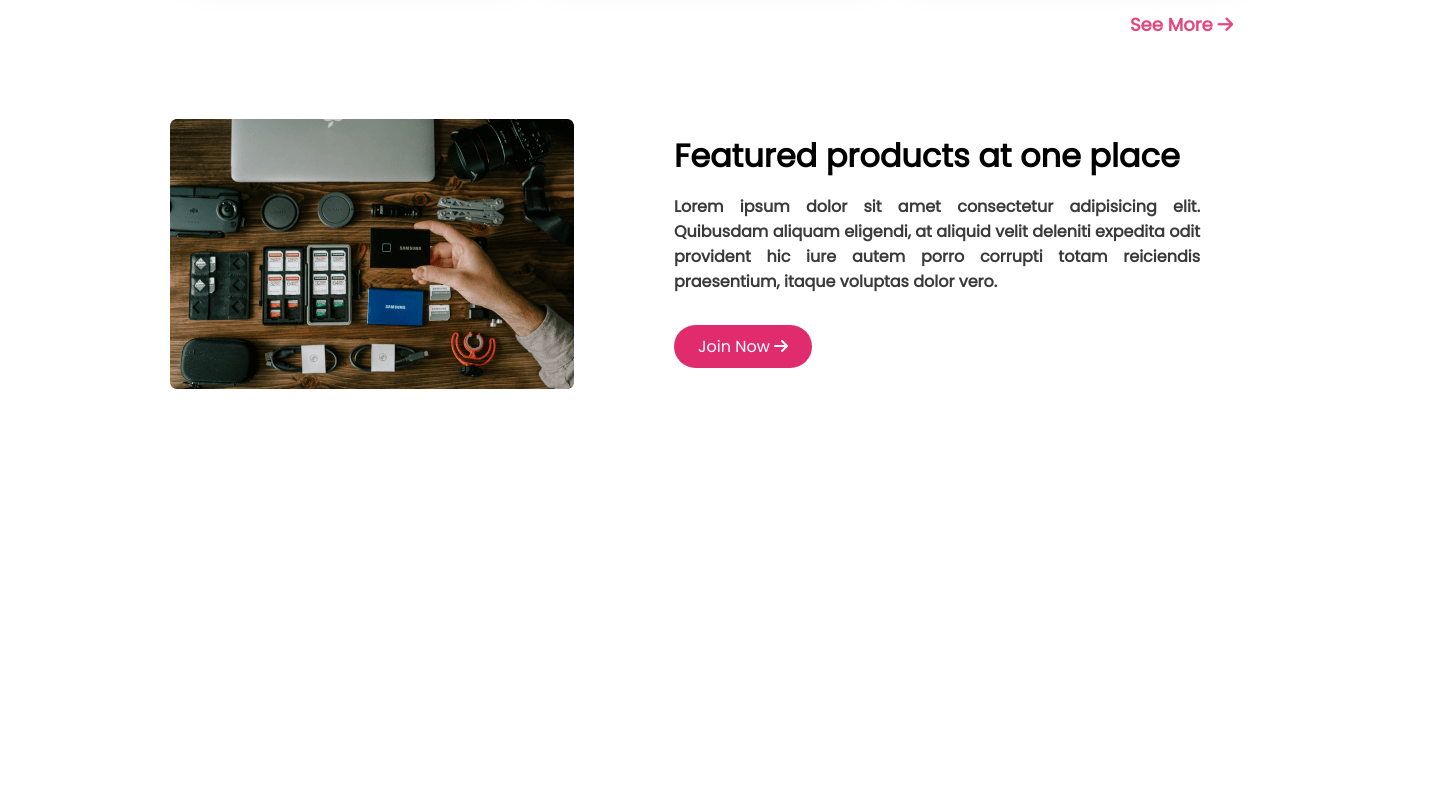
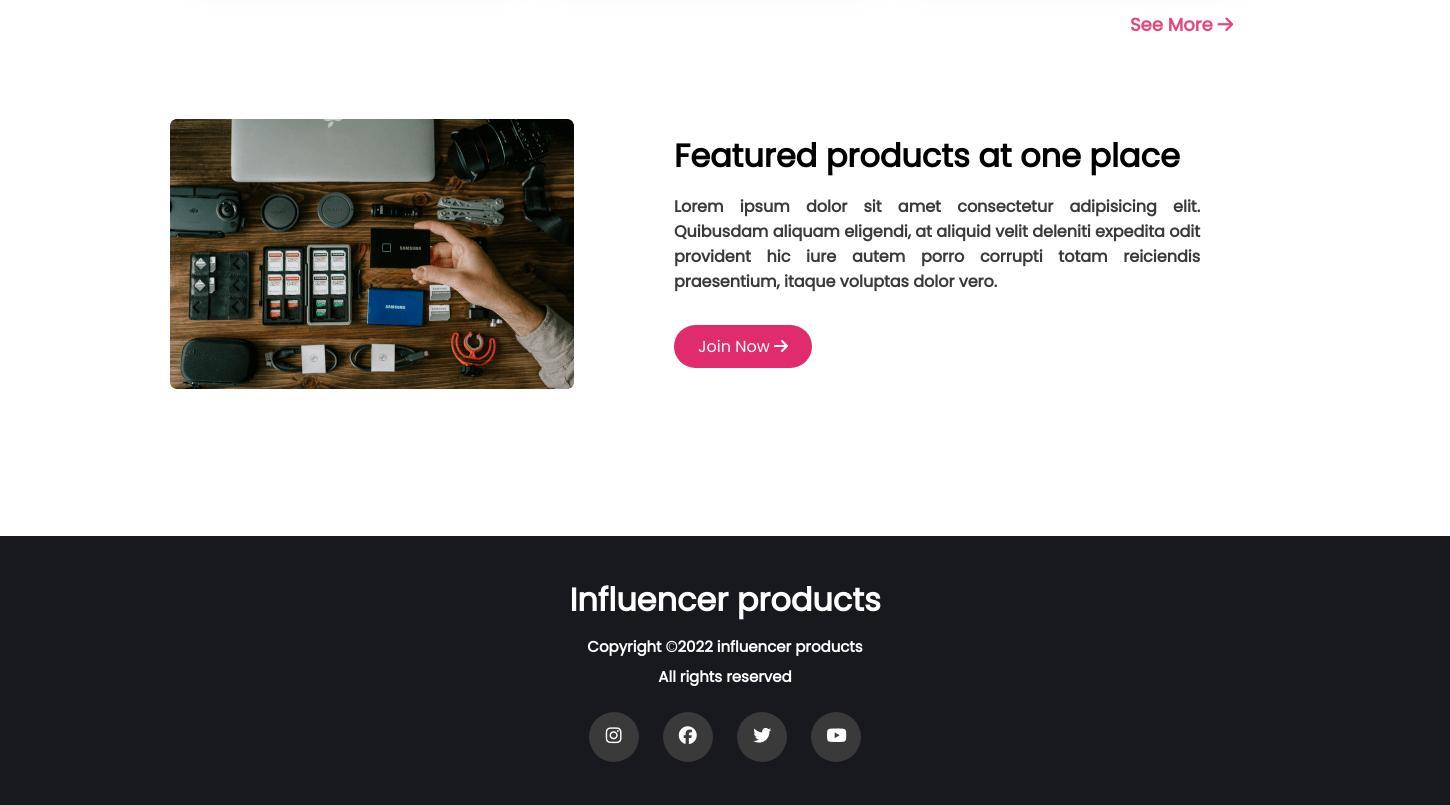
Before and after one commit to nusratshauoly/Influencer-Gear, a plain HTML site: page index.html in a window 1280 px wide. Shown: the part 2472-3277 px from the top of the page, 1450 px wide, since content can reach past the window. Before the commit the page ends 3008 px from the top, so only its background shows below. Drawn offline with Linux system fonts and the light colour scheme.

Commit message:
webpage complete and responsive is incomplete

```diff
--- a/index.html
+++ b/index.html
@@ -6,6 +6,7 @@
     <meta name="viewport" content="width=device-width, initial-scale=1.0">
     <title>Influencer Gear</title>
     <link rel="stylesheet" href="style.css">
+    <link rel="stylesheet" href="responsive.css">
     <!-- font-awesome -->
     <script src="https://kit.fontawesome.com/f4b191b67e.js" crossorigin="anonymous"></script>
     <!-- google font -->
@@ -28,7 +29,7 @@
                        <li><a href="#home">Home</a></li>
                        <li><a href="#products">Products</a></li>
                        <li><a href="#signup">SignUp</a></li>
-                       <li><a href="">LogIn</a></li>
+                       <li><a href="#login">LogIn</a></li>
                     </ul>
                 </nav>
 
@@ -49,7 +50,7 @@
                     <div>
                         <h4>Start your Journey as <br>Influencer</h4>
                         <p>Lorem ipsum dolor sit amet consectetur adipisicing elit. Quibusdam, pariatur. consectetur adipisicing elit. Quibusdam, pariatur. </p>
-                        <a class="button" href="">Preebook now &nbsp<i class="fa-solid fa-arrow-right"></i></a>
+                        <a class="button" href="#prebook">Preebook now &nbsp<i class="fa-solid fa-arrow-right"></i></a>
                     </div>
                 </div>
 
@@ -261,7 +262,7 @@
                     <img src="./images/gear.png" alt="">
                 </div>
 
-                <div class="featured-details ">
+                <div class="featured-details" id="prebook">
                     <div>
                         <h5>Featured products at one place</h5>
                         <p>Lorem ipsum dolor sit amet consectetur adipisicing elit. Quibusdam aliquam eligendi, at aliquid velit deleniti expedita odit provident hic iure autem porro corrupti totam reiciendis praesentium, itaque voluptas dolor vero.</p>
@@ -273,8 +274,19 @@
     </main>
 
     <!-- footer part start -->
-    <footer>
+    <footer class="footer" id="login">
+           <h5 class="fheading">Influencer products</h5>
+           <h6>Copyright &copy;2022 influencer products
+            <br>All rights reserved</h6>
 
+                <div class="icons" id="icon">
+
+                   <a href="https://www.instagram.com/" target="_blank"><i class="fa-brands fa-instagram circle-icon"></i></a>
+                    <a href="https://www.facebook.com/" target="_blank"><i class="fa-brands fa-facebook circle-icon"></i></a>
+                    <a href="https://twitter.com/" target="_blank"><i class="fa-brands fa-twitter circle-icon"></i></a>
+                    <a href="https://www.youtube.com/" target="_blank"><i class="fa-brands fa-youtube circle-icon"></i></a>
+
+                </div>
     </footer>
 </body>
 </html>
--- a/style.css
+++ b/style.css
@@ -5,13 +5,11 @@ body{
     font-family: 'Poppins', sans-serif;
     margin: 0;
     background-color: #FFF;
-
 }
 section{
     margin-bottom: 140px;
 }
 #container{
-    /* margin-bottom: 140px; */
     width:1200px;
     align-items: center;
     justify-content: center;
@@ -188,7 +186,6 @@ p{
     left: 1130px;
     top: 2483px;
     text-decoration: none;
-
 }
 /* Featured Products */
 .featured{
@@ -210,5 +207,40 @@ h5{
 .featured-details p{
     margin-top: -40px;
     font-weight: bolder;
-
 }
+/* footer */
+.footer{
+    width:1450px;
+    height: 270px;
+    background-color: #18191F;
+    color: #FFFFFF;
+    text-align: center;
+}
+.fheading{
+    position: relative;
+    top:40px;
+}
+.footer h6{
+    font-size: 15px;
+    position: relative;
+    top:-5px;
+    line-height: 2em;
+}
+.circle-icon{
+    background-color: #3A3A3A;
+    padding: 15px;
+    border-radius: 50%;
+    width: 50px;
+    height: 50px;
+    color:white;
+    font-size: 18px;
+    text-align: center;
+    position: relative;
+    top:-30px;
+    vertical-align: middle;
+    margin: 10px;
+}
+.circle-icon:hover{
+    font-size: 22px;
+    transition: 1s;
+}
```
Also changed, not shown: responsive.css (added).
